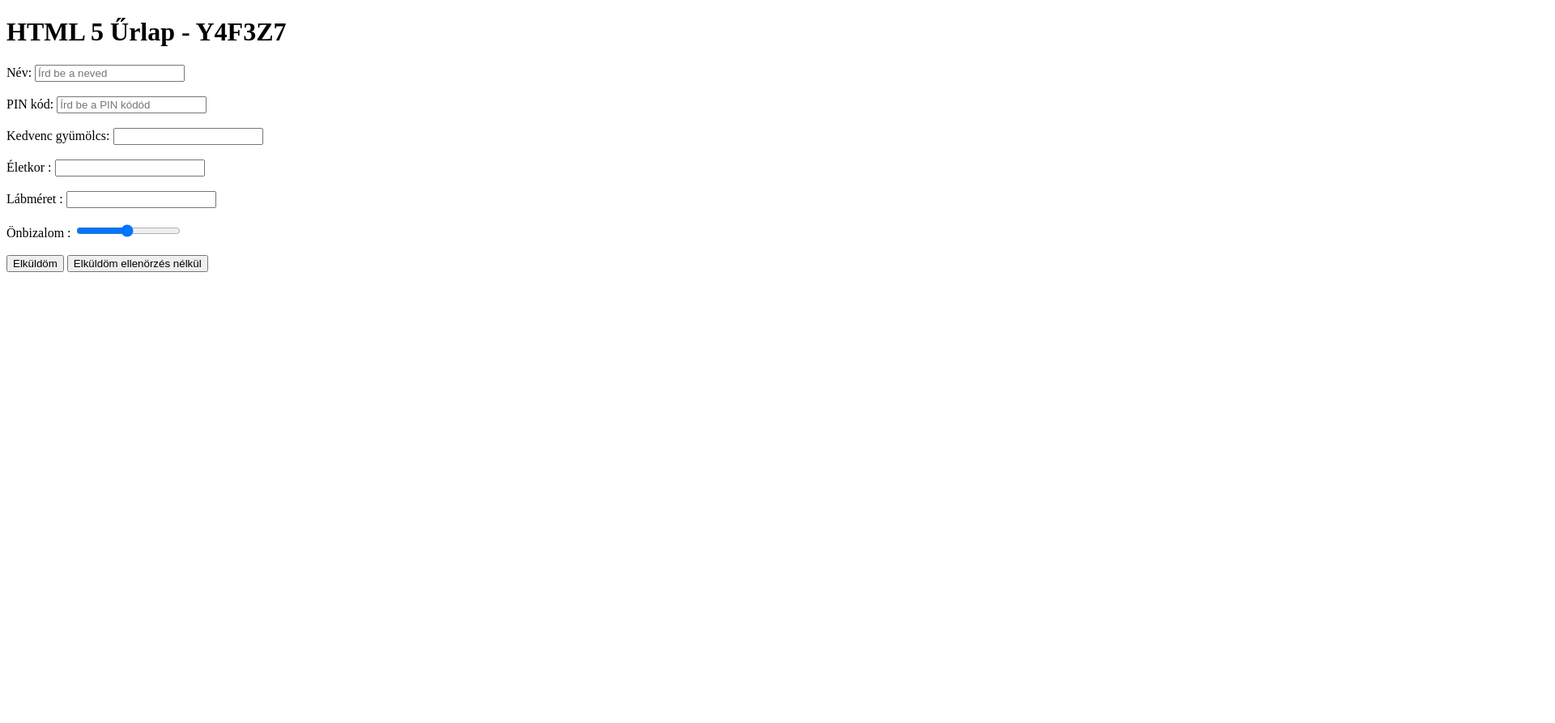
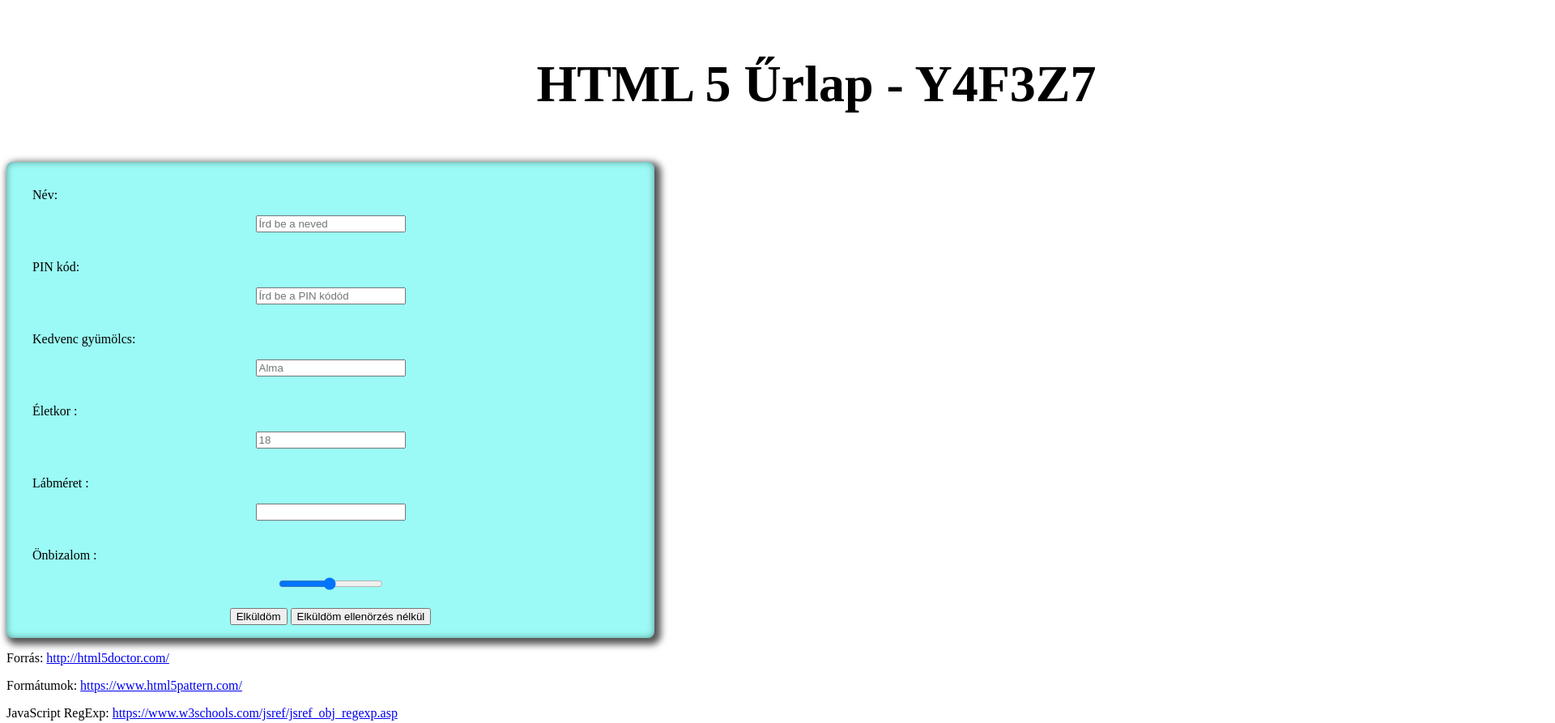
Before and after one commit to banpeter/Y4F3Z7WebTechGyak, a plain HTML site: page Y4F3Z7_03_11/Y4F3Z7_urlap.html in a window 1280 px wide. Shown: the top 893 px of the page at 81% size, 1920 px wide, since content can reach past the window. Before the commit the page ends 800 px from the top, so only its background shows below. Drawn offline with Linux system fonts and the light colour scheme.

Commit message:
Add files via upload

```diff
--- a/Y4F3Z7_03_11/Y4F3Z7_urlap.html
+++ b/Y4F3Z7_03_11/Y4F3Z7_urlap.html
@@ -12,6 +12,68 @@
 
     </head>
 
+    <style>
+        html, body {
+            font-size: 16px;
+        }
+
+        * {
+            box-sizing: border-box;
+        }
+
+        section {
+            width: 50rem;
+
+            background-color:rgb(155, 250, 245);
+            padding: 1rem;
+            text-align: center;
+
+            border-radius: 0.5rem;
+            box-shadow: inset 0 0 0.5rem 0 #00000066,
+                              0.25rem 0.25rem 0.5rem 0.25rem #000000aa;
+        }
+
+        header {
+            width: 125rem;
+
+            padding: 1rem;
+            text-align: center;
+            font-size: 2rem;
+            font-weight: bold;
+        }
+
+        footer {
+            width: 50rem;
+
+            margin-top: 2rem;
+
+            border-top: 0.1rem solid black;
+
+            padding: 1rem;
+            text-align: right;
+            font-size: 0.8rem;
+        }
+
+        label {
+            display: block;
+            width: 100%;
+            text-align: left;
+            gap: 1rem;
+            margin: 1rem;
+        }
+
+        .sidebyside {
+            display: flex;
+            flex-direction: row;
+            gap: 1rem;
+            justify-content: left;
+        }
+
+        .sidebyside>input {
+            width: 10rem;
+        }
+    </style>
+
 
     <body  >
 
@@ -21,34 +83,42 @@
         </header>
 
         <section>
-            <form action="/action_page.php" method="post" target="_self">
+            <form action="/action_page.php" method="post" target="_self" name="urlap" id="urlap">
 
                 <label for="fname">Név: </label>
-                <input type="text" id="fname" name="fname" placeholder="Írd be a neved"><br><br>
+                <input type="text" id="fname" name="fname" placeholder="Írd be a neved" required pattern="([A-ZÁÉÍÓÖŐÚÜŰ a-záéíóöőúüű]){4,}" title="Gibsz Jakab" placeholder="Kő János"><br><br>
 
                 <label for="lname">PIN kód: </label>
-                <input type="text" id="lname" name="lname" placeholder="Írd be a PIN kódód"><br><br>
+                <input type="text" id="pin" name="pin" placeholder="Írd be a PIN kódód" required pattern="[0-9]{4}" title="4 számjegyű PIN kód"><br><br>
 
 
                 <label for="lname">Kedvenc gyümölcs: </label>
-                <input type="text" id="lname" name="lname"><br><br>
+                <input type="text" id="gyum" name="gyum" id="fav_fruit" name="fav_fruit" placeholder="Alma"><br><br>
 
                 <label for="lname">Életkor : </label>
-                <input type="text" id="lname" name="lname" ><br><br>
+                <input type="text" id="kor" name="kor" min="1" max="100" step="1" title="1 és 100 közötti érték" placeholder="18"><br><br>
 
 
                 <label for="lname">Lábméret : </label>
-                <input type="text" id="lname" name="lname" ><br><br>
+                <input type="text" id="feet" name="feet" ><br><br>
 
 
-                <label for="lname">Önbizalom : </label>
-                <input type="range" min="1" max="100" value="50"><br><br>
+                <label for="confidence">Önbizalom : </label>
+                <input type="range"id="confidence" name="confidence" min="1" max="100" value="50"><br><br>
 
                 <input type="submit" value="Elküldöm">
                 <input type="submit" value="Elküldöm ellenörzés nélkül">
 
             </form>
-        </section>
+        </section
+
+
+
+    <footer>
+        <p>Forrás: <a href="http://html5doctor.com/" target="_blank">http://html5doctor.com/</a></p>
+        <p>Formátumok: <a href="https://www.html5pattern.com/" target="_blank">https://www.html5pattern.com/</a></p>
+        <p>JavaScript RegExp: <a href="https://www.w3schools.com/jsref/jsref_obj_regexp.asp" target="_blank">https://www.w3schools.com/jsref/jsref_obj_regexp.asp</a></p>
+    </footer>
     </body>
 
 
```
